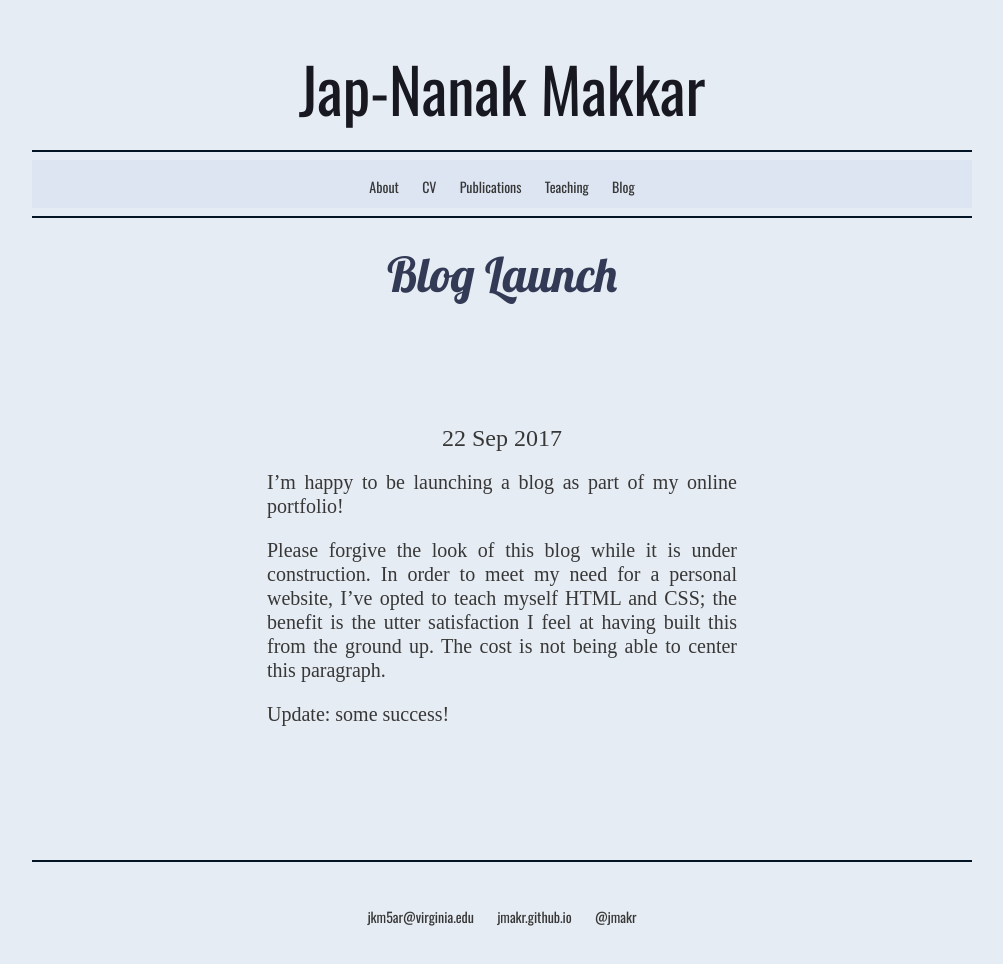
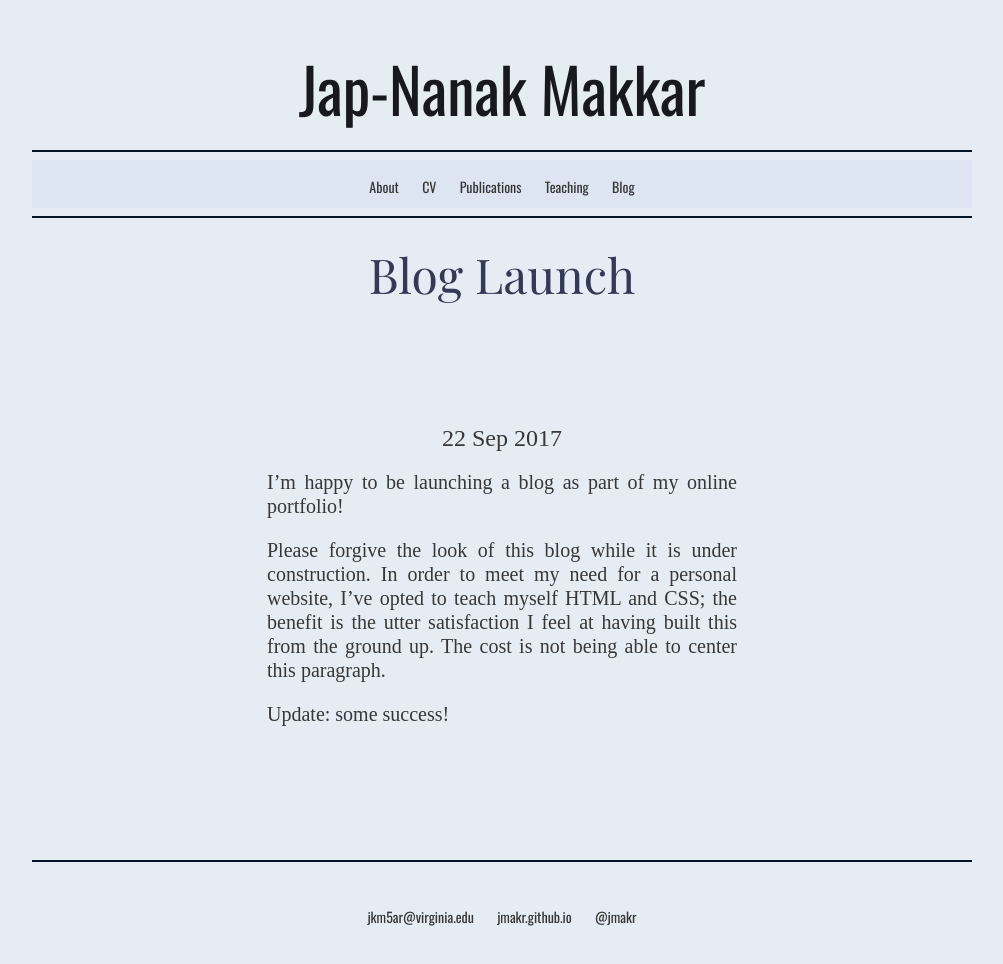
Before and after one commit to jmakr/jmakr.github.io, a Jekyll site: the page built from _posts/2017-09-22-Blog-Launch.md, in a window 1280 px wide. Shown: the whole page, without its empty margins (138-1141 px from the left). Built offline with Jekyll 4.4.1, drawn with Linux system fonts in a browser that asks for light colours; some web fonts are replaced.

Commit message:
Update main.css

```diff
--- a/css/main.css
+++ b/css/main.css
@@ -298,7 +298,7 @@ p5 {
 p6 { /* blog header  */
 
     position: relative;
-    font-family: Lobster, cursive;
+    font-family: Playfair Display;
     font-size: 48px;
     line-height:2.0;
 
```
